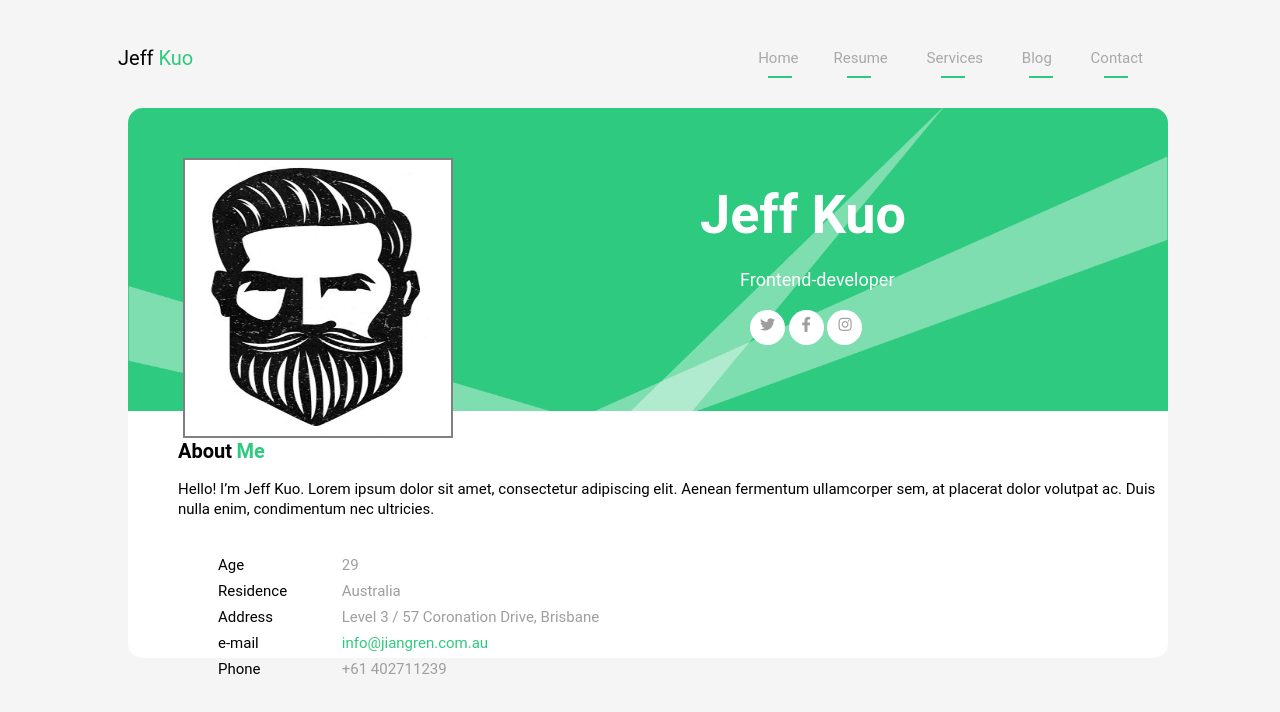
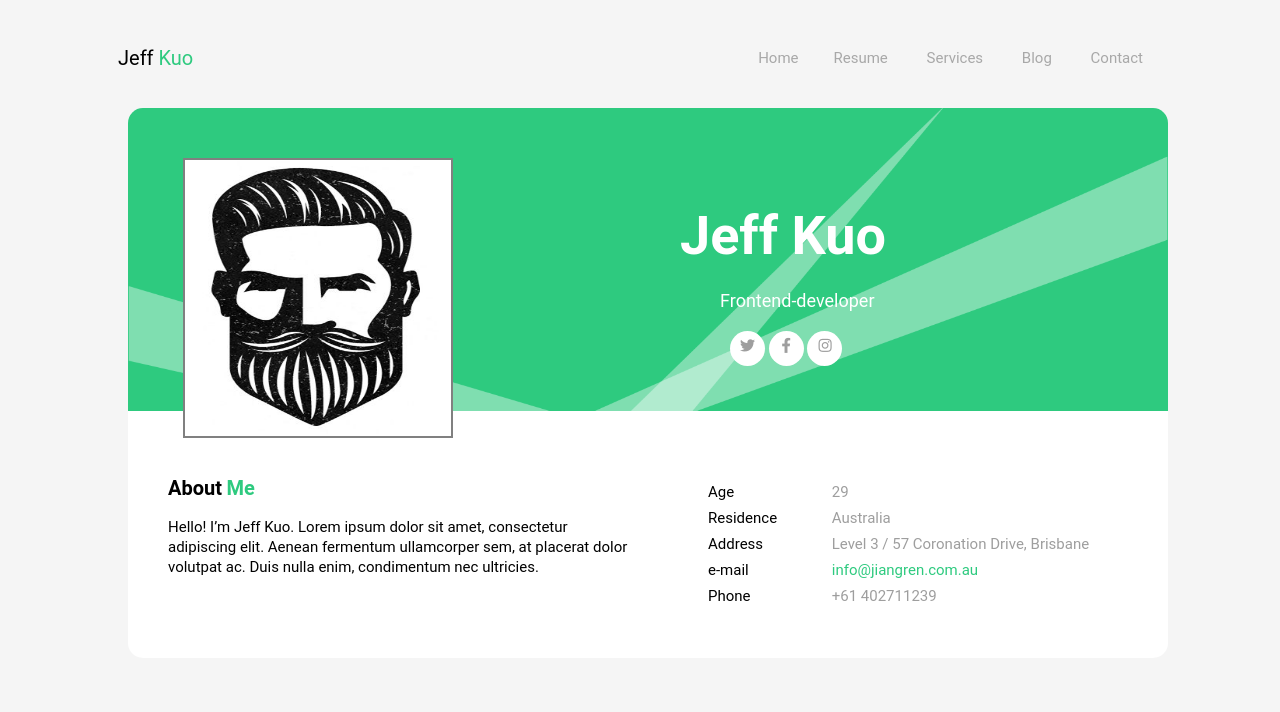
Before and after one commit to Jeff123Kam/Jeff-resume-, a plain HTML site: page index.html in a window 1280 px wide. Drawn offline with nearby package versions, Linux system fonts and the light colour scheme; some packages are replaced by stand-ins of ours; files whose address does not match are found by name.

Commit message:
feature: navbar feature completed

```diff
--- a/index.html
+++ b/index.html
@@ -40,9 +40,13 @@
         <section data-page-xxx="#home">
             <div class="home-container">
                 <div class="home-container__page-header">
+                    <div class="home-flex">
+                        <div class="item-home">
                     <div class="home-container__page-header__myface">
                         <img src="src/assets/Kam-face.PNG" alt="myface" class="home-container__page-header__myface__photo">
                     </div>
+                        </div>
+                        <div class="item-home">
                     <div class="home-container__page-header__introduction">
                         <h1 class="home-container__page-header__introduction__Name">Jeff Kuo</h1>
                         <div class="home-container__page-header__introduction__title">Frontend-developer</div>
@@ -56,9 +60,12 @@
                         </div>
                     </div>
                 </div>
+                </div>
+                </div>
+
                 <div class="home-container__page-content">
-                    <div class="adjust">
-                    <div class="col span-1-of-2">
+                    <div class="home-flex">
+                    <div class="item-home">
                         <div>
                      <h3>
                          <span class="about">About</span>
@@ -67,7 +74,7 @@
                      <p>Hello! I’m Jeff Kuo. Lorem ipsum dolor sit amet, consectetur adipiscing elit. Aenean fermentum ullamcorper sem, at placerat dolor volutpat ac. Duis nulla enim, condimentum nec ultricies.</p>
                     </div>
                     </div>
-                    <div class="col span-1-of-2">
+                    <div class="item-home">
                      <div class="adjust-1">
                         <ul class="info-list">
                             <li>
--- a/src/scss/home/index.scss
+++ b/src/scss/home/index.scss
@@ -33,13 +33,11 @@
           width: 27rem;
           border: 2px solid grey;
           margin-left: 5.5rem;
-          margin-top: 5rem;
           z-index: 10;
-          display: flex;
       }
 
       &__introduction {
-        margin-left: 55%;
+        margin-left: 20%;
         margin-top: 5%;
         color: white;
 
--- a/src/scss/home/introduction.scss
+++ b/src/scss/home/introduction.scss
@@ -18,11 +18,22 @@
 
 }
 
-.adjust {
-    margin-top: 3rem;
-    margin-left: 5rem;
+.home-flex {
+    margin-top: 5rem;
+    display: flex;
+    flex-direction: row;
+    justify-content: space-evenly;
+    flex-wrap: wrap;
+    position: relative;
 }
 
+.item-home {
+    display: flex;
+    flex-flow: column;
+    position: relative;
+    width: 46rem;
+    height: 20rem;
+}
 
 .info-list {
     display: inline-block;
--- a/src/scss/index.scss
+++ b/src/scss/index.scss
@@ -33,7 +33,7 @@ body {
     width: 100%;
     z-index: 10;
     background-color: white;
-    height: 5rem;
+    height: 6rem;
 
     nav {
         margin-bottom: 5rem;
--- a/src/scss/navBar.scss
+++ b/src/scss/navBar.scss
@@ -37,9 +37,16 @@
         a:hover{
             color: black;
             opacity: 1;
+
         }
 
-        a::after {
+        a:focus {
+            color: black;
+
+        }
+
+        a:focus:after {
+
             content: "";
             height: 0.2rem;
             width: 2.4rem;
@@ -47,11 +54,37 @@
             position: absolute;
             left: calc(50% - 25%);
             bottom: 0;
-            opacity: 1;
+            visibility: visible;
+            transform: scaleX(1);
+
+            }
+
+        a:hover:after {
+
+            content: "";
+            height: 0.2rem;
+            width: 2.4rem;
+            background:$jiangre-green;
+            position: absolute;
+            left: calc(50% - 25%);
+            bottom: 0;
+            visibility: visible;
+            transform: scaleX(1);
+
         }
 
-
-
+        a:after {
+            content: "";
+            height: 0.2rem;
+            width: 2.4rem;
+            background:$jiangre-green;
+            position: absolute;
+            left: calc(50% - 25%);
+            bottom: 0;
+            visibility: hidden;
+            transform: scaleX(0);
+            transition: .25s linear;
+        }
 
 
         a:not(:last-child) {
```
Also changed, not shown: src/css/index.css.
